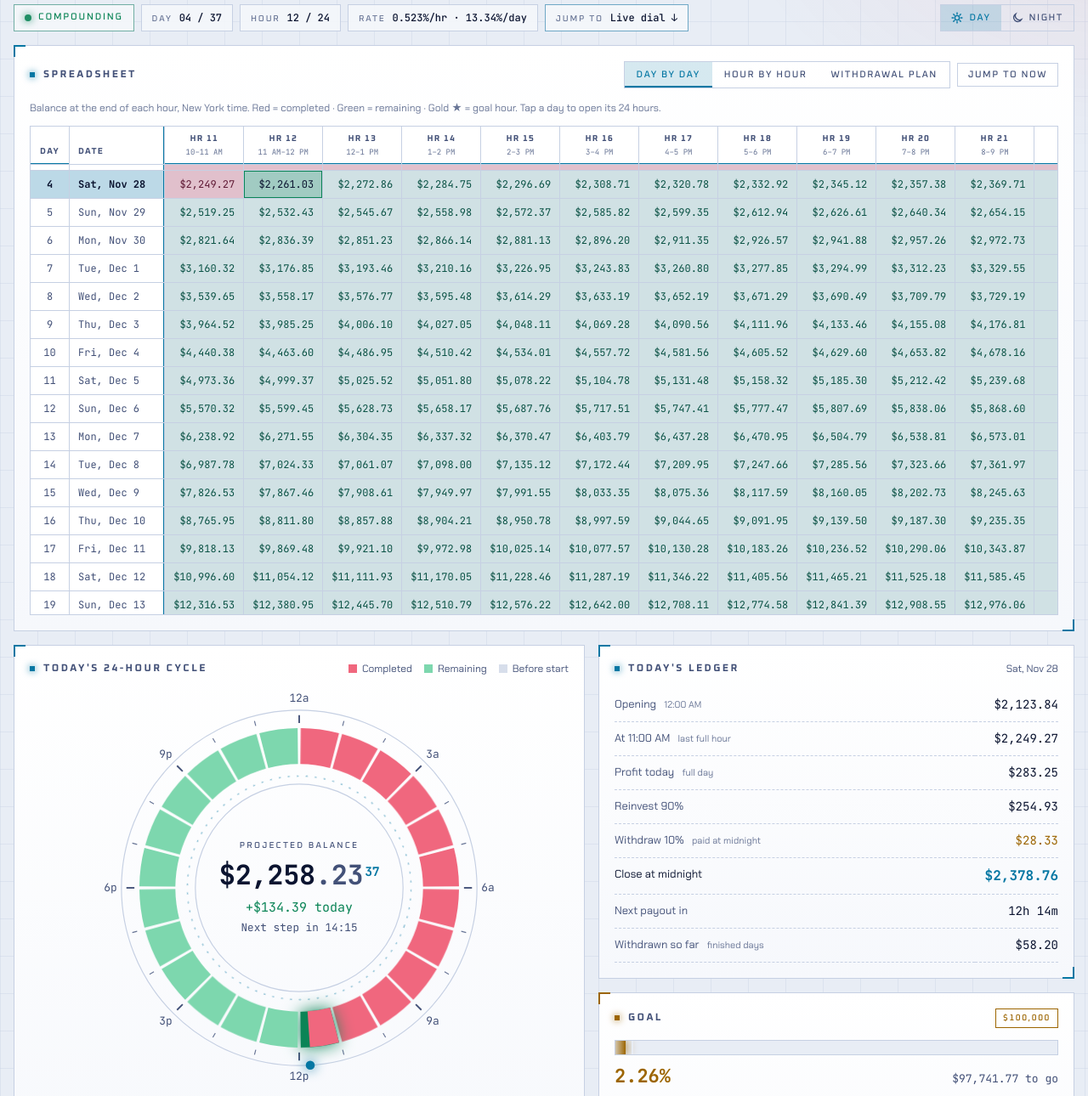
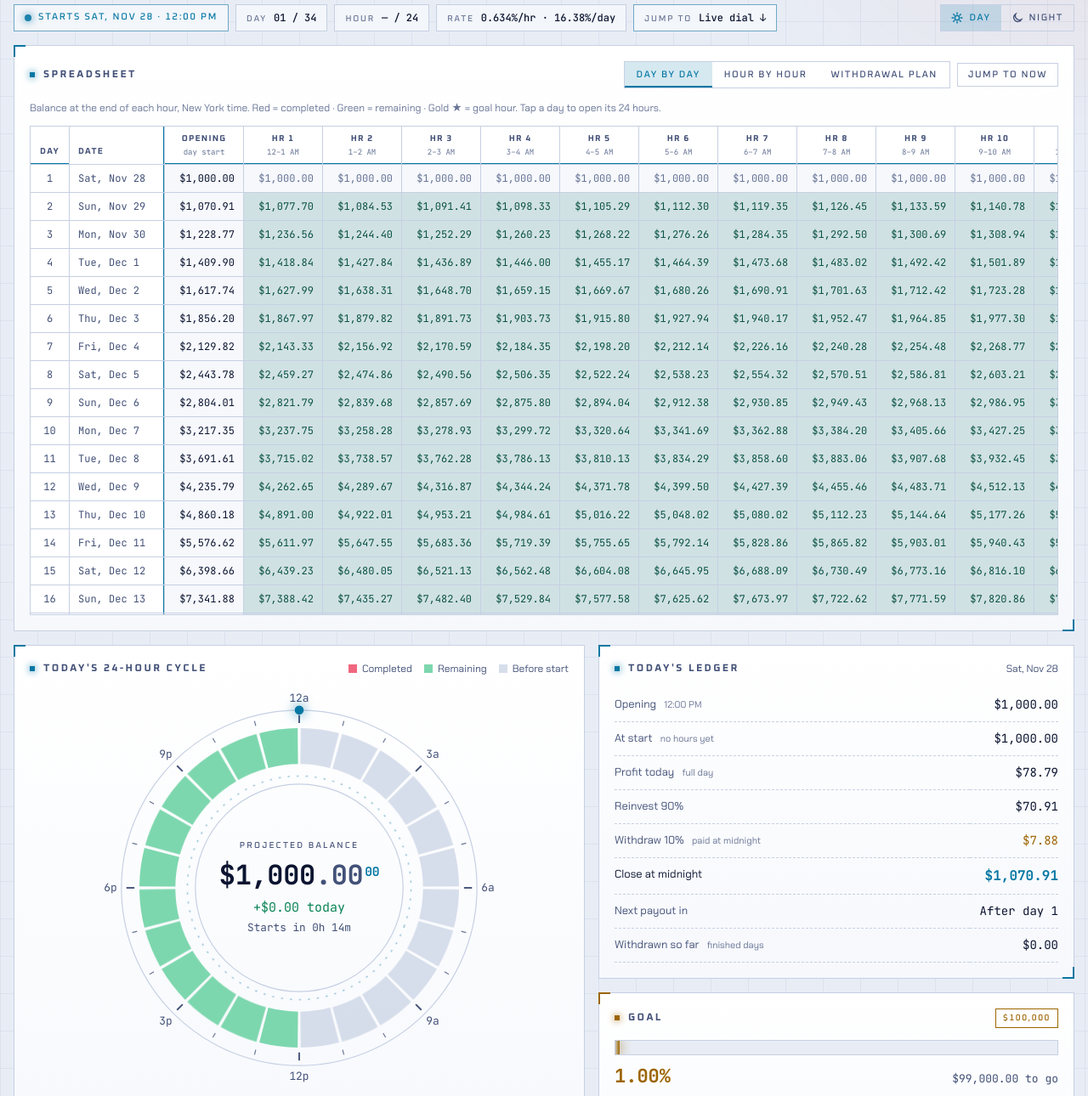
Before and after one commit to rramoliya005/growth-reactor, a plain HTML site: page GrowthReactorLedger100k.html in a window 1280 px wide. Shown: the part 107-1397 px from the top of the page at 85% size. Drawn offline with Linux system fonts and the light colour scheme.

Commit message:
Update GrowthReactorLedger100k.html

```diff
--- a/GrowthReactorLedger100k.html
+++ b/GrowthReactorLedger100k.html
@@ -314,7 +314,7 @@ footer{color:var(--faint);font-size:12px;text-align:center;max-width:70ch;margin
       </svg>
       <div>
         <h1>Growth<span>//</span>Reactor</h1>
-        <p class="sub" id="sub">Projection · $1,600 → $100,000 · 0.523% per hour · reinvest 90% / withdraw 10%</p>
+        <p class="sub" id="sub">Projection · $1,000 → $100,000 · 0.634% per hour · reinvest 90% / withdraw 10%</p>
       </div>
     </div>
     <div class="clock" aria-live="off">
@@ -326,9 +326,9 @@ footer{color:var(--faint);font-size:12px;text-align:center;max-width:70ch;margin
 
   <div class="chips">
     <span class="chip state" id="chState" data-phase="live"><span class="dot pulse" aria-hidden="true"></span><span id="chStateTx">Compounding</span></span>
-    <span class="chip"><em>Day</em><b id="chDay">01 / 37</b></span>
+    <span class="chip"><em>Day</em><b id="chDay">01 / 34</b></span>
     <span class="chip"><em>Hour</em><b id="chHr">16 / 24</b></span>
-    <span class="chip"><em>Rate</em><b id="chRate">0.523%/hr · 13.34%/day</b></span>
+    <span class="chip"><em>Rate</em><b id="chRate">0.634%/hr · 16.38%/day</b></span>
     <a class="chip link" href="#reactor"><em>Jump to</em><b>Live dial ↓</b></a>
     <div class="seg-toggle mode" role="group" aria-label="Display mode">
       <button type="button" id="mDay" aria-pressed="false"><svg viewBox="0 0 16 16" aria-hidden="true"><circle cx="8" cy="8" r="3"/><path d="M8 1.2v1.9M8 12.9v1.9M1.2 8h1.9M12.9 8h1.9M3.2 3.2l1.3 1.3M11.5 11.5l1.3 1.3M3.2 12.8l1.3-1.3M11.5 4.5l1.3-1.3"/></svg>Day</button>
@@ -397,14 +397,14 @@ footer{color:var(--faint);font-size:12px;text-align:center;max-width:70ch;margin
 
     <div class="stack">
       <div class="panel ledger">
-        <div class="ph"><h2>Today's ledger</h2><span class="legend" id="ledgerDate">Wed, Nov 25</span></div>
+        <div class="ph"><h2>Today's ledger</h2><span class="legend" id="ledgerDate">Sat, Nov 28</span></div>
         <dl>
-          <dt>Opening <small id="lgOpenAt">12:00 PM</small></dt><dd id="lgOpen">$1,600.00</dd>
-          <dt id="lgStepLabel">At 3:00 PM <small>last full hour</small></dt><dd id="lgStep">$1,600.00</dd>
-          <dt>Profit today <small>full day</small></dt><dd id="lgProfit">$103.36</dd>
-          <dt id="lgReLabel">Reinvest 90%</dt><dd id="lgRe">$93.02</dd>
-          <dt id="lgWdLabel">Withdraw 10% <small>paid at midnight</small></dt><dd class="wd" id="lgWd">$10.34</dd>
-          <dt class="em">Close at midnight</dt><dd class="em" id="lgClose">$1,693.02</dd>
+          <dt>Opening <small id="lgOpenAt">12:00 PM</small></dt><dd id="lgOpen">$1,000.00</dd>
+          <dt id="lgStepLabel">At 3:00 PM <small>last full hour</small></dt><dd id="lgStep">$1,000.00</dd>
+          <dt>Profit today <small>full day</small></dt><dd id="lgProfit">$78.79</dd>
+          <dt id="lgReLabel">Reinvest 90%</dt><dd id="lgRe">$70.91</dd>
+          <dt id="lgWdLabel">Withdraw 10% <small>paid at midnight</small></dt><dd class="wd" id="lgWd">$7.88</dd>
+          <dt class="em">Close at midnight</dt><dd class="em" id="lgClose">$1,070.91</dd>
           <dt>Next payout in</dt><dd id="lgNext">9h 00m</dd>
           <dt>Withdrawn so far <small>finished days</small></dt><dd id="lgTotal">$0.00</dd>
         </dl>
@@ -413,11 +413,11 @@ footer{color:var(--faint);font-size:12px;text-align:center;max-width:70ch;margin
       <div class="panel goal">
         <div class="ph"><h2>Goal</h2><span class="pill gold" id="goalTarget">$100,000</span></div>
         <div class="gauge" role="progressbar" aria-label="Progress to goal" aria-valuemin="0" aria-valuemax="100" id="gauge"><div class="gauge-fill" id="gaugeFill"></div></div>
-        <div class="gauge-row"><span class="pct" id="goalPct">1.60%</span><span class="togo" id="goalTo">$98,400.00 to go</span></div>
+        <div class="gauge-row"><span class="pct" id="goalPct">1.00%</span><span class="togo" id="goalTo">$99,000.00 to go</span></div>
         <div class="eta">
           <span class="lbl" id="goalEtaK">Reaches the goal at · New York time</span>
           <span class="eta-v" id="goalEta">Thu, Dec 31 · 10:00 PM</span>
-          <span class="dimtext" id="goalWhich">Day 37 · Hr 22</span>
+          <span class="dimtext" id="goalWhich">Day 34 · Hr 22</span>
         </div>
         <div class="countdown" id="countdown">
           <div><b id="cdD">36</b><span>days</span></div>
@@ -475,8 +475,8 @@ footer{color:var(--faint);font-size:12px;text-align:center;max-width:70ch;margin
 const $ = (id) => document.getElementById(id);
 const SVGNS = "http://www.w3.org/2000/svg";
 const HOUR = 36e5, DAY = 864e5;
-const DEF = { bal: 1600, rate: 0.523, wd: 10, start: "2026-11-25T12:00", end: "2027-01-01", goal: 100000 };
-const KEY = "growth-reactor-ledger:params:v13";
+const DEF = { bal: 1000, rate: 0.634, wd: 10, start: "2026-11-28T12:00", end: "2027-01-01", goal: 100000 };
+const KEY = "growth-reactor-ledger:params:100k-v1";
 
 let P = { ...DEF };
 try {
```
